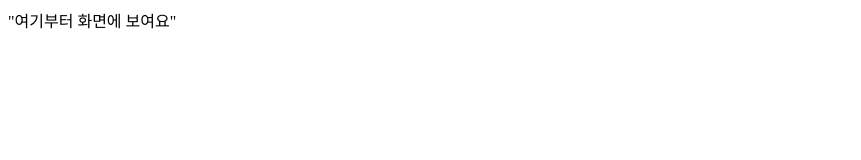
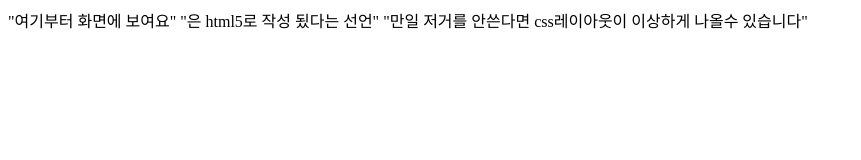
Before and after one commit to RIKKA7061/rikka7061.github.io, a plain HTML site: page index.html in a window 1280 px wide. Shown: the whole page, without its empty margins (0-861 px from the left). Drawn offline with Linux system fonts and the light colour scheme.

Commit message:
독타입 설명문 추가
Added additional anchor tags with explanations about HTML5 and CSS layout.

```diff
--- a/index.html
+++ b/index.html
@@ -6,5 +6,7 @@
   </head>
   <body>
     <a>"여기부터 화면에 보여요"</a>
+    <a>"<!DOCTYPE html>은 html5로 작성 됬다는 선언"</a>
+    <a>"만일 저거를 안쓴다면 css레이아웃이 이상하게 나올수 있습니다"</a>
   </body>
 </html>
```
